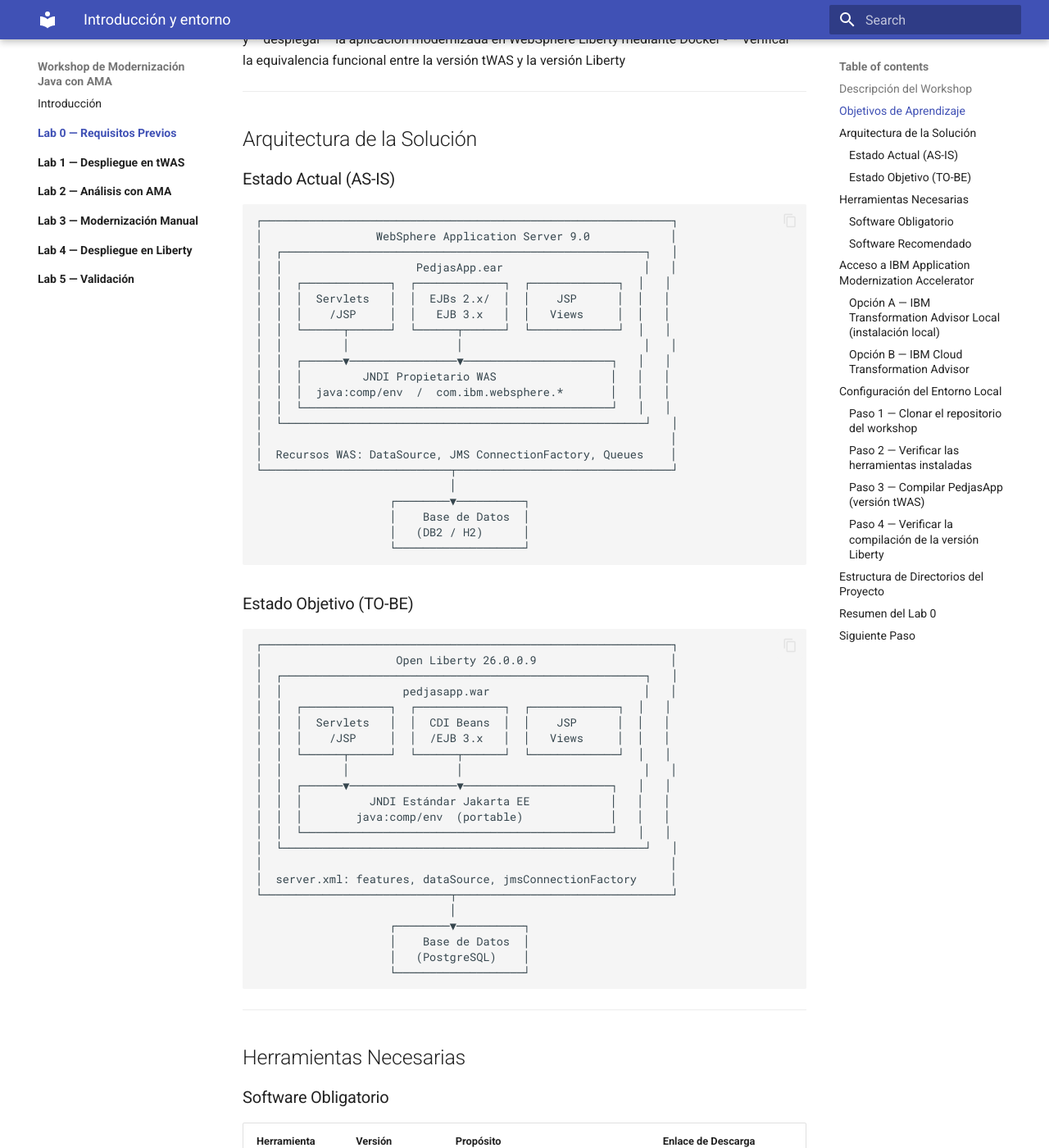
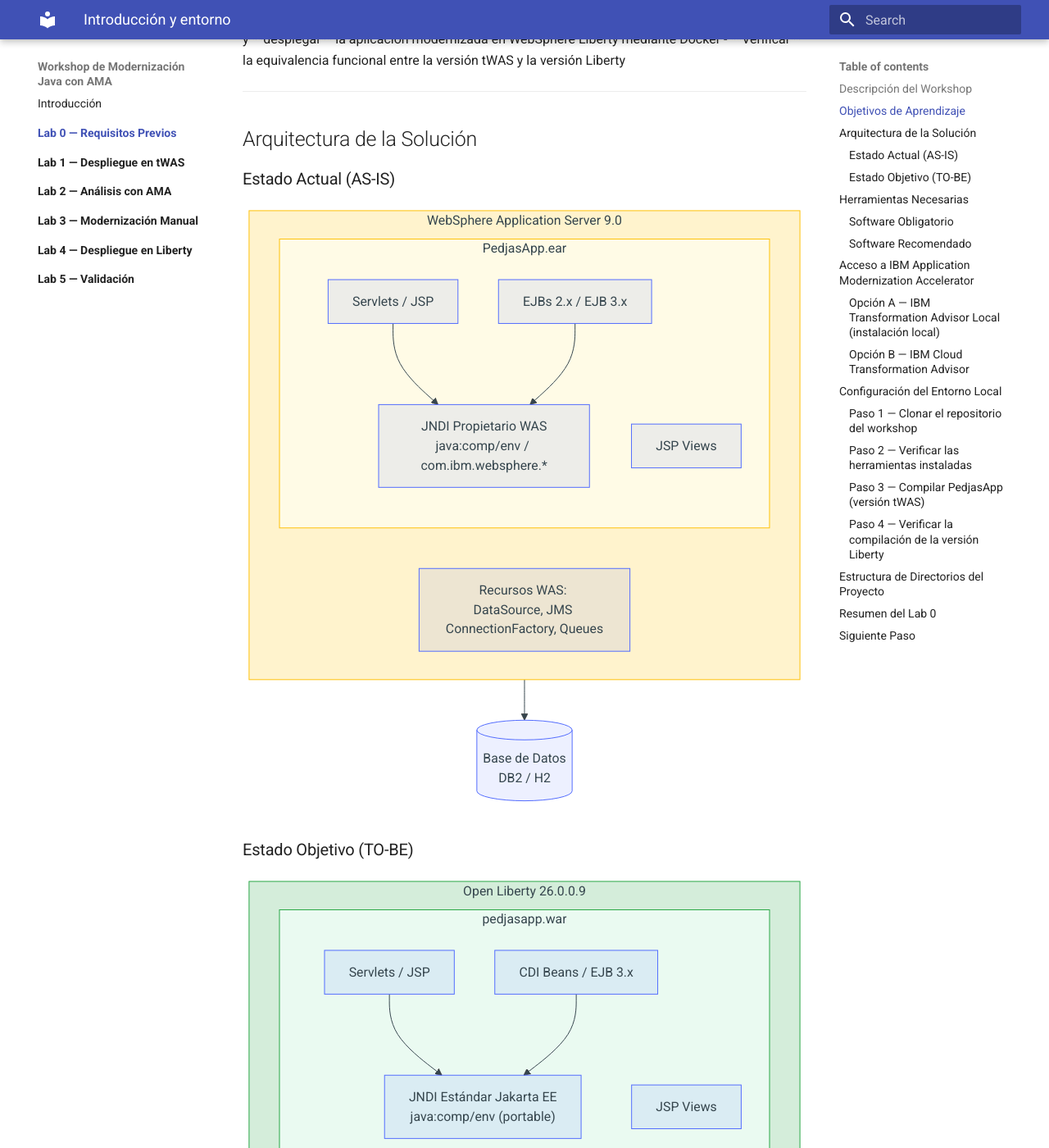
Before and after one commit to IBM-Automation-SPGI/java-mod-workshop, an MkDocs documentation site: the page built from docs/lab0/index.md, in a window 1280 px wide and 1400 px high, scrolled down 769 px. Shown: the whole window at 82% size. Built offline with MkDocs 1.6.1 and Material for MkDocs 9.7.7, drawn with Linux system fonts in a browser that asks for light colours; some of the changed lines change nothing that is shown.

Commit message:
fix: replace ASCII art diagrams with Mermaid in lab0

````diff
--- a/docs/lab0/index.md
+++ b/docs/lab0/index.md
@@ -36,56 +36,44 @@
 
 ### Estado Actual (AS-IS)
 
-```
-┌─────────────────────────────────────────────────────────────┐
-│                 WebSphere Application Server 9.0            │
-│  ┌──────────────────────────────────────────────────────┐   │
-│  │                    PedjasApp.ear                     │   │
-│  │  ┌─────────────┐  ┌─────────────┐  ┌─────────────┐  │   │
-│  │  │  Servlets   │  │  EJBs 2.x/  │  │    JSP      │  │   │
-│  │  │    /JSP     │  │   EJB 3.x   │  │   Views     │  │   │
-│  │  └──────┬──────┘  └──────┬──────┘  └─────────────┘  │   │
-│  │         │                │                           │   │
-│  │  ┌──────▼────────────────▼──────────────────────┐   │   │
-│  │  │         JNDI Propietario WAS                 │   │   │
-│  │  │  java:comp/env  /  com.ibm.websphere.*       │   │   │
-│  │  └──────────────────────────────────────────────┘   │   │
-│  └──────────────────────────────────────────────────────┘   │
-│                                                             │
-│  Recursos WAS: DataSource, JMS ConnectionFactory, Queues    │
-└────────────────────────────┬────────────────────────────────┘
-                             │
-                    ┌────────▼──────────┐
-                    │    Base de Datos  │
-                    │   (DB2 / H2)      │
-                    └───────────────────┘
+```mermaid
+graph TD
+    subgraph WAS["WebSphere Application Server 9.0"]
+        subgraph EAR["PedjasApp.ear"]
+            S[Servlets / JSP]
+            E[EJBs 2.x / EJB 3.x]
+            J[JSP Views]
+            S --> JNDI
+            E --> JNDI
+            JNDI["JNDI Propietario WAS\njava:comp/env / com.ibm.websphere.*"]
+        end
+        RES["Recursos WAS: DataSource, JMS ConnectionFactory, Queues"]
+    end
+    WAS --> DB[(Base de Datos\nDB2 / H2)]
+
+    style WAS fill:#fff3cd,stroke:#ffc107
+    style EAR fill:#fffbe6,stroke:#ffc107
 ```
 
 ### Estado Objetivo (TO-BE)
 
-```
-┌─────────────────────────────────────────────────────────────┐
-│                    Open Liberty 26.0.0.9                    │
-│  ┌──────────────────────────────────────────────────────┐   │
-│  │                  pedjasapp.war                       │   │
-│  │  ┌─────────────┐  ┌─────────────┐  ┌─────────────┐  │   │
-│  │  │  Servlets   │  │  CDI Beans  │  │    JSP      │  │   │
-│  │  │    /JSP     │  │  /EJB 3.x   │  │   Views     │  │   │
-│  │  └──────┬──────┘  └──────┬──────┘  └─────────────┘  │   │
-│  │         │                │                           │   │
-│  │  ┌──────▼────────────────▼──────────────────────┐   │   │
-│  │  │          JNDI Estándar Jakarta EE            │   │   │
-│  │  │        java:comp/env  (portable)             │   │   │
-│  │  └──────────────────────────────────────────────┘   │   │
-│  └──────────────────────────────────────────────────────┘   │
-│                                                             │
-│  server.xml: features, dataSource, jmsConnectionFactory     │
-└────────────────────────────┬────────────────────────────────┘
-                             │
-                    ┌────────▼──────────┐
-                    │    Base de Datos  │
-                    │   (PostgreSQL)    │
-                    └───────────────────┘
+```mermaid
+graph TD
+    subgraph OL["Open Liberty 26.0.0.9"]
+        subgraph WAR["pedjasapp.war"]
+            S2[Servlets / JSP]
+            C[CDI Beans / EJB 3.x]
+            J2[JSP Views]
+            S2 --> JNDI2
+            C --> JNDI2
+            JNDI2["JNDI Estándar Jakarta EE\njava:comp/env  (portable)"]
+        end
+        CFG["server.xml: features, dataSource, jmsConnectionFactory"]
+    end
+    OL --> DB2[(Base de Datos\nPostgreSQL)]
+
+    style OL fill:#d4edda,stroke:#28a745
+    style WAR fill:#eafaf1,stroke:#28a745
 ```
 
 ---
````
